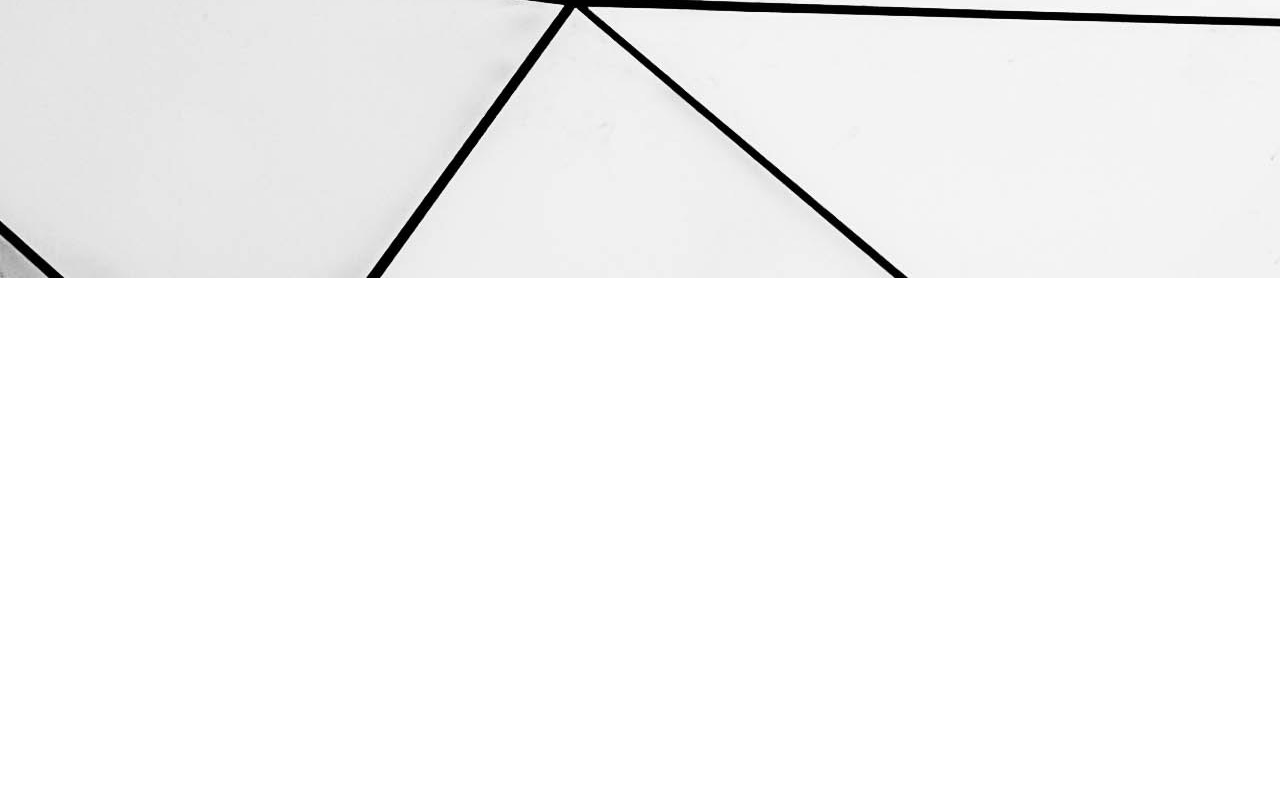
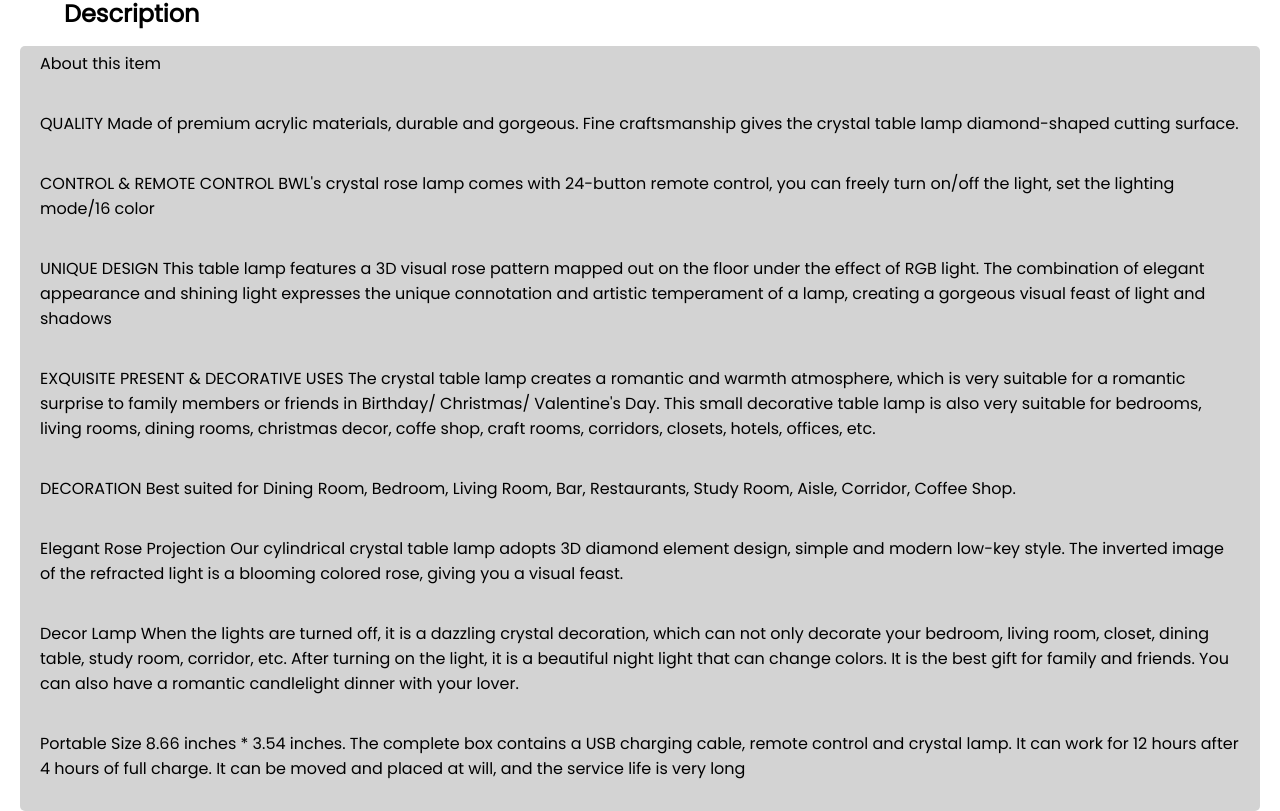
Before and after one commit to Sarbstore/crystal-glow-lamp, a plain HTML site: page index.html in a window 1280 px wide. Shown: the part 522-1333 px from the top of the page. Before the commit the page ends 800 px from the top, so only its background shows below. Drawn offline with Linux system fonts and the light colour scheme.

Commit message:
Add files via upload

```diff
--- a/index.html
+++ b/index.html
@@ -23,6 +23,39 @@
     <div id="heading">
         <h1>Crystal Glow Lamp</h1>
     </div>
+    <div id="information">
+        <h2 style="margin-left: 5%;">Description</h2><br>
+    </div>
+    <div id="description">
+        <p>About this item</p><br>
+            <p>QUALITY Made of premium acrylic materials, durable and gorgeous.
+                Fine craftsmanship gives the crystal table lamp diamond-shaped cutting surface.</p><br>
+            <p>CONTROL & REMOTE CONTROL BWL's crystal rose lamp comes with 24-button remote control,
+                you can freely turn on/off the light, set the lighting mode/16 color</p><br>
+            <p>UNIQUE DESIGN This table lamp features a 3D visual rose pattern mapped
+                out on the floor under the effect of RGB light. The combination of elegant
+                appearance and shining light expresses the unique connotation and artistic
+                temperament of a lamp, creating a gorgeous visual feast of light and shadows</p><br>
+            <p>EXQUISITE PRESENT & DECORATIVE USES The crystal table lamp creates a romantic
+                and warmth atmosphere, which is very suitable for a romantic surprise to family
+                members or friends in Birthday/ Christmas/ Valentine's Day. This small decorative
+                table lamp is also very suitable for bedrooms, living rooms, dining rooms,
+                christmas decor, coffe shop, craft rooms, corridors, closets, hotels, offices, etc.</p><br>
+            <P>DECORATION Best suited for Dining Room, Bedroom, Living Room, Bar, Restaurants,
+                Study Room, Aisle, Corridor, Coffee Shop.</P><br>
+            <p>Elegant Rose Projection Our cylindrical crystal table lamp adopts 3D diamond
+                element design, simple and modern low-key style. The inverted image of the
+                refracted light is a blooming colored rose, giving you a visual feast.</p><br>
+            <p>Decor Lamp When the lights are turned off, it is a dazzling crystal decoration,
+                which can not only decorate your bedroom, living room, closet, dining table,
+                study room, corridor, etc. After turning on the light, it is a beautiful night
+                light that can change colors. It is the best gift for family and friends.
+                You can also have a romantic candlelight dinner with your lover.</p><br>
+            <p>Portable Size 8.66 inches * 3.54 inches. The complete box contains
+                a USB charging cable, remote control and crystal lamp. It can work
+                for 12 hours after 4 hours of full charge. It can be moved and placed
+                at will, and the service life is very long</p><br>
+    </div>
     <script src="app.js"></script>
 </body>
 </html>
--- a/style.css
+++ b/style.css
@@ -8,40 +8,36 @@
     padding: 0%;
 }
 
-body{
-    background-image: url(pexels-adrien-olichon-3137083.jpg);
-    background-position: center;
-    background-repeat: no-repeat;
-}
-
 #navlist{
     display: flex;
     flex-direction: row;
     gap: 10%;
-    background-color: cornflowerblue;
+    background-color: transparent;
 
 }
 
 #navbar > #navlist > li{
-    padding: 10px;
+    padding: 15px 10px;
     list-style: none;
     font-family: 'Poppins', sans-serif;
     font-size: 20px;
     text-decoration: none;
+    background: blur(5px);
 }
 
 a{
     text-decoration: none;
-    color: white;
+    color: black;
 }
 
 a:hover{
-    color: black;
+    color: brown;
 }
 
 #content{
     position: relative;
-    top: 100px;
+    top: 80px;
+    height: 300px;
     display: flex;
     align-items: center;
     justify-content: center;
@@ -69,3 +65,27 @@ a:hover{
     font-family: 'Poppins', sans-serif;
     text-shadow: 3px 2px 5px black;
 }
+
+
+#information{
+    position: relative;
+    top: 110px;
+    width: auto;
+    font-family: 'Poppins', sans-serif;
+
+}
+#description{
+    margin: 0px 20px;
+    position: relative;
+    top: 100px;
+    width: auto;
+    height: fit-content;
+    background-color: lightgray;
+    display: flex;
+    flex-direction: column;
+    font-family: 'Poppins', sans-serif;
+    border-radius: 5px;
+}
+#description > p{
+    margin: 5px 20px;
+}
```
